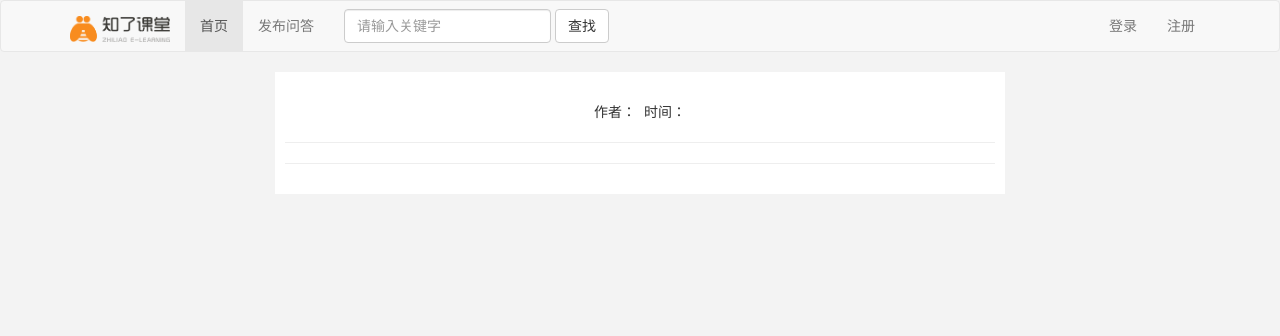
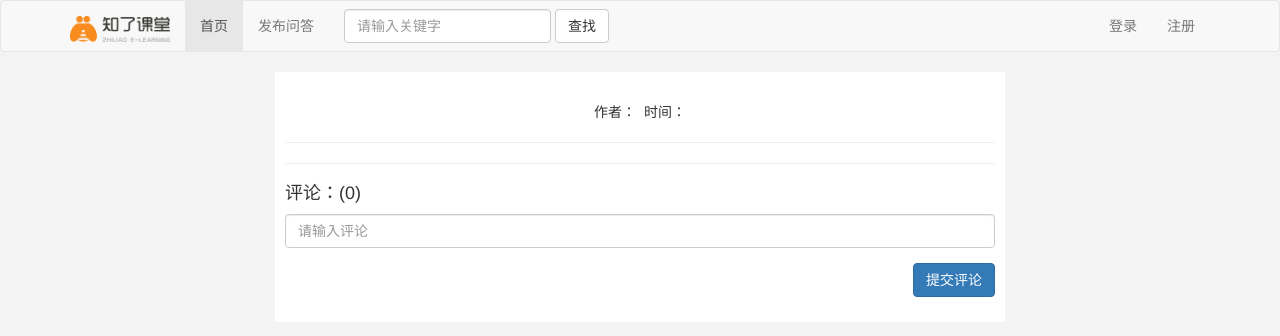
Before and after one commit to Sesshoumaru/wenda, a Flask app: template templates/detail.html in a window 1280 px wide. Shown: the top 336 px of the page. Run offline with Flask 2, Linux system fonts and the light colour scheme; the template is opened without the code that fills it, so the values that code supplies are empty; some libraries are stand-ins or nearby versions.

Commit message:
问答详情页面评论布局

```diff
--- a/templates/detail.html
+++ b/templates/detail.html
@@ -12,5 +12,13 @@
     <hr>
     <p class="question-content"> {{ question.content }}</p>
     <hr>
-
+  <h4 class="question-title ">评论：(0)</h4>
+    <form action="" method="post">
+        <div class="form-group">
+            <input type="text" name="answer_content" class="form-control" placeholder="请输入评论" >
+        </div>
+    <div class="form-group text-right">
+            <button class="btn btn-primary">提交评论</button>
+        </div>
+    </form>
 {% endblock %}
--- a/wenda.py
+++ b/wenda.py
@@ -99,5 +99,9 @@ def my_context_processor():
     return {}
 
 
+@app.route("/add_answer/",methods=['POST'])
+def add_answer():
+    pass
+
 if __name__ == "__main__":
     app.run()
```
